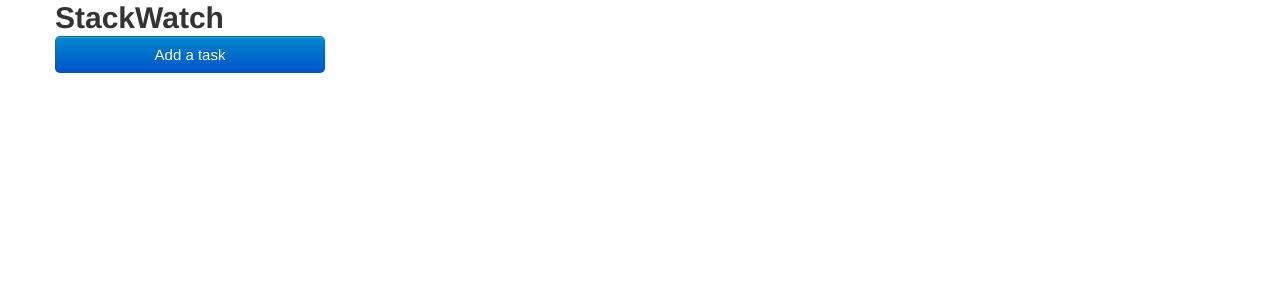
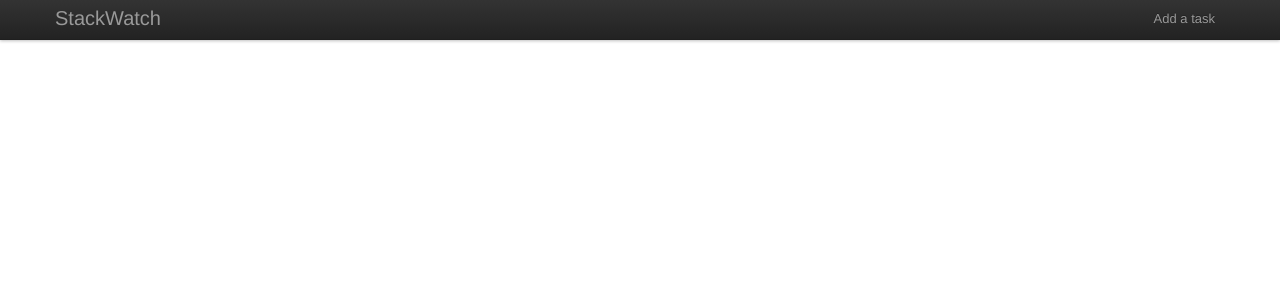
Before and after one commit to Kroisse/stackwatch, a Flask app: page / in a window 1280 px wide. Shown: the top 300 px of the page. Run offline with Flask 2, Linux system fonts and the light colour scheme; data that the repository does not hold is empty; parts of the project's set-up code (start-up, migrations or seed data) failed here and were passed over; some libraries are stand-ins or nearby versions.

Commit message:
Replace the document header to a navbar

```diff
--- a/stackwatch/templates/base.html
+++ b/stackwatch/templates/base.html
@@ -4,6 +4,7 @@
   <title>{% block title -%} StackWatch {%- endblock %}</title>
   <link rel="stylesheet" type="text/css" href="{{ url_for('static',
         filename='bootstrap/css/bootstrap.css') }}" />
+  <style>body { padding-top: 45px; }</style>
   <link rel="stylesheet" type="text/css" href="{{ url_for('static',
         filename='bootstrap/css/bootstrap-responsive.css') }}" />
   <link rel="stylesheet" type="text/css" href="{{ url_for('static',
@@ -12,6 +13,14 @@
   {% block head %}{% endblock %}
 </head>
 <body>
+  <nav class="navbar navbar-fixed-top">
+    <div class="navbar-inner">
+      <div class="container">
+        <a class="brand" href="/">StackWatch</a>
+        {% block navbar %}{% endblock %}
+      </div>
+    </div>
+  </nav>
   <div class="container">
     {%- block contents %}{% endblock -%}
   </div>
--- a/stackwatch/templates/index.html
+++ b/stackwatch/templates/index.html
@@ -38,12 +38,13 @@ setInterval(function () {
 </script>
 {% endblock %}
 
+{% block navbar -%}
+<ul class="nav pull-right">
+  <li><a href="{{ url_for('form_push_task') }}">Add a task</a></li>
+</ul>
+{%- endblock %}
+
 {% block contents -%}
-<h1>StackWatch</h1>
-<div class="row-fluid">
-  <a href="{{ url_for('form_push_task') }}"
-     class="span3 offset9 btn btn-primary btn-large">Add a task</a>
-</div>
 {% if top %}
 <section class="task well">
   <header class="row-fluid">
```
